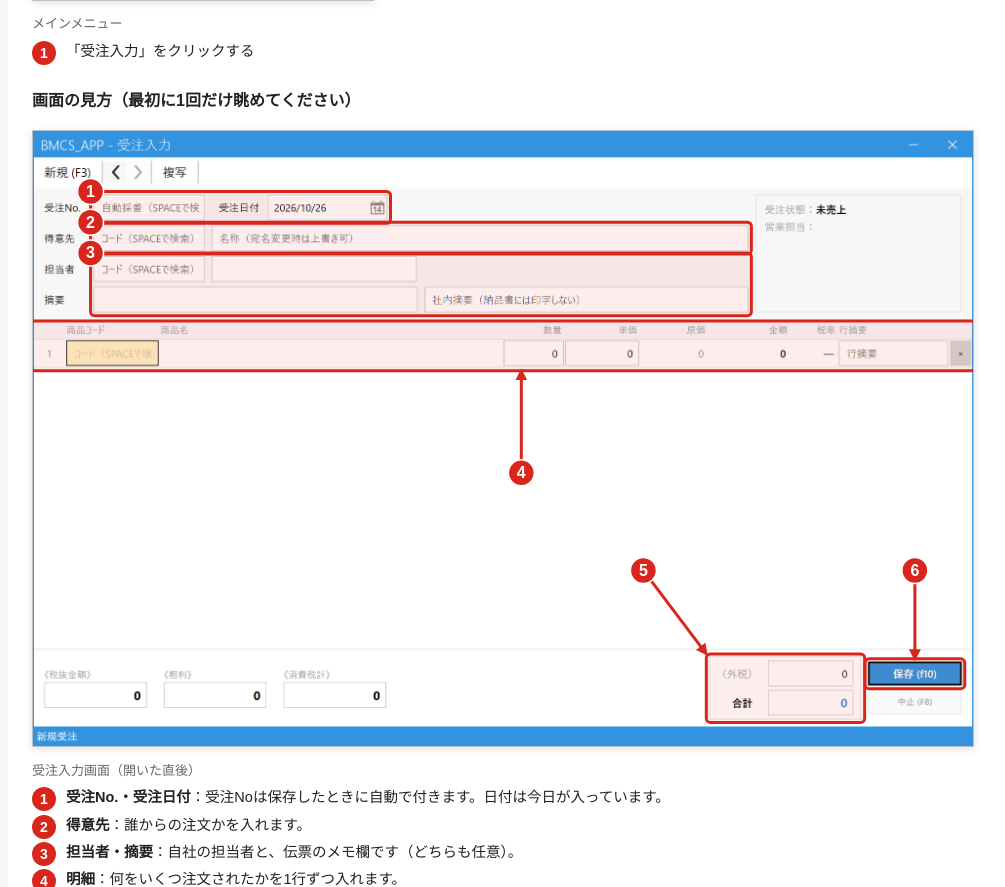
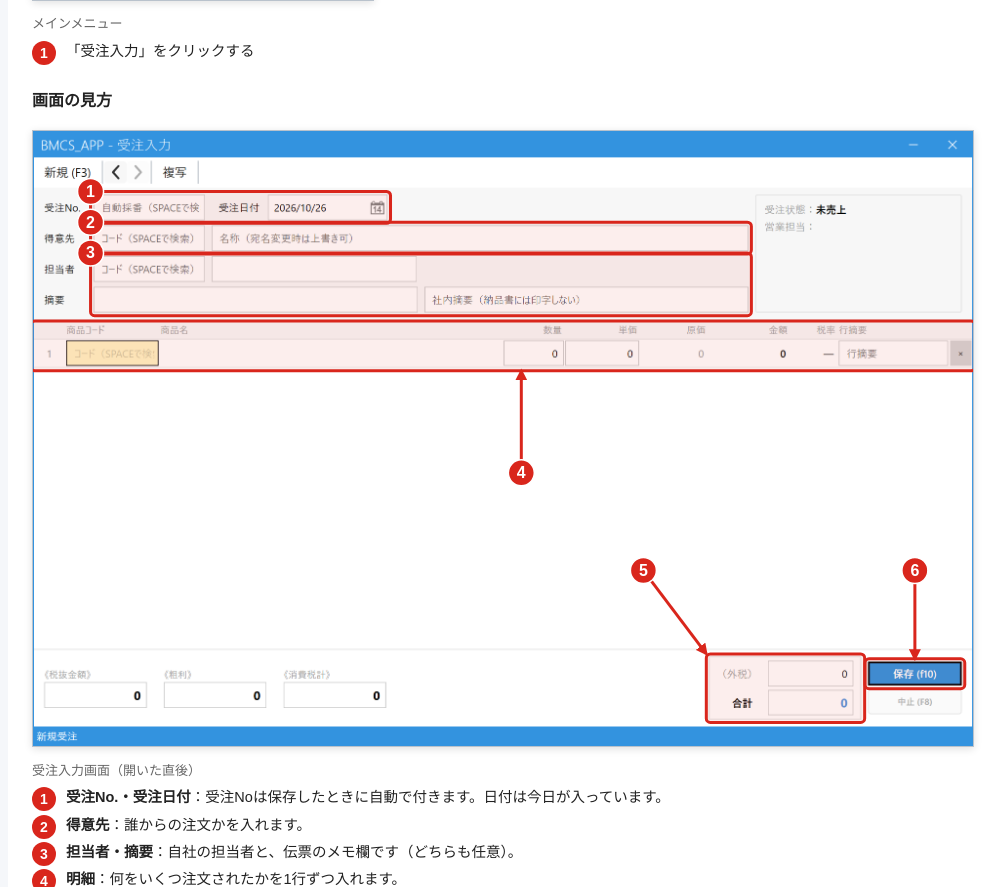
Before and after one commit to kanakuri43/bmcs_app, a plain HTML site: page docs/users-manual-jp/order-entry.html in a window 1280 px wide. Shown: the part 1025-1912 px from the top of the page, without its empty margins (112-1117 px from the left). Drawn offline with Linux system fonts and the light colour scheme.

Commit message:
minor change

```diff
--- a/docs/users-manual-jp/order-entry.html
+++ b/docs/users-manual-jp/order-entry.html
@@ -28,7 +28,7 @@
 </figure>
 <ol class="legend"><li>「受注入力」をクリックする</li></ol>
 
-<h3>画面の見方（最初に1回だけ眺めてください）</h3>
+<h3>画面の見方</h3>
 <figure data-ann='[{"r":[124,130,602,53],"n":1},{"r":[124,193,1341,53],"n":2},{"r":[124,256,1341,116],"n":3},{"r":[2,395,1921,90],"n":4,"b":[1000,700]},{"r":[1385,1077,312,128],"n":5,"b":[1250,900]},{"r":[1710,1087,192,49],"n":6,"b":[1806,900]}]'>
   <div class="frame"><img src="images/order-01-empty.png" alt="受注入力画面（初期状態）"></div>
   <figcaption>受注入力画面（開いた直後）</figcaption>
```
